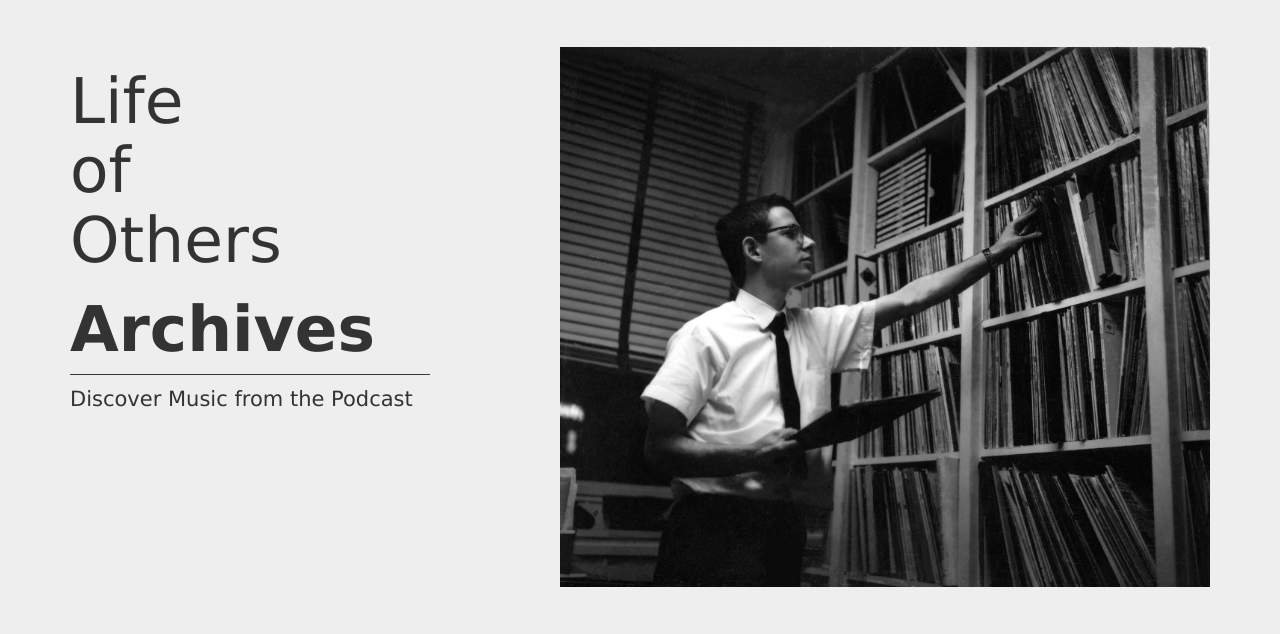
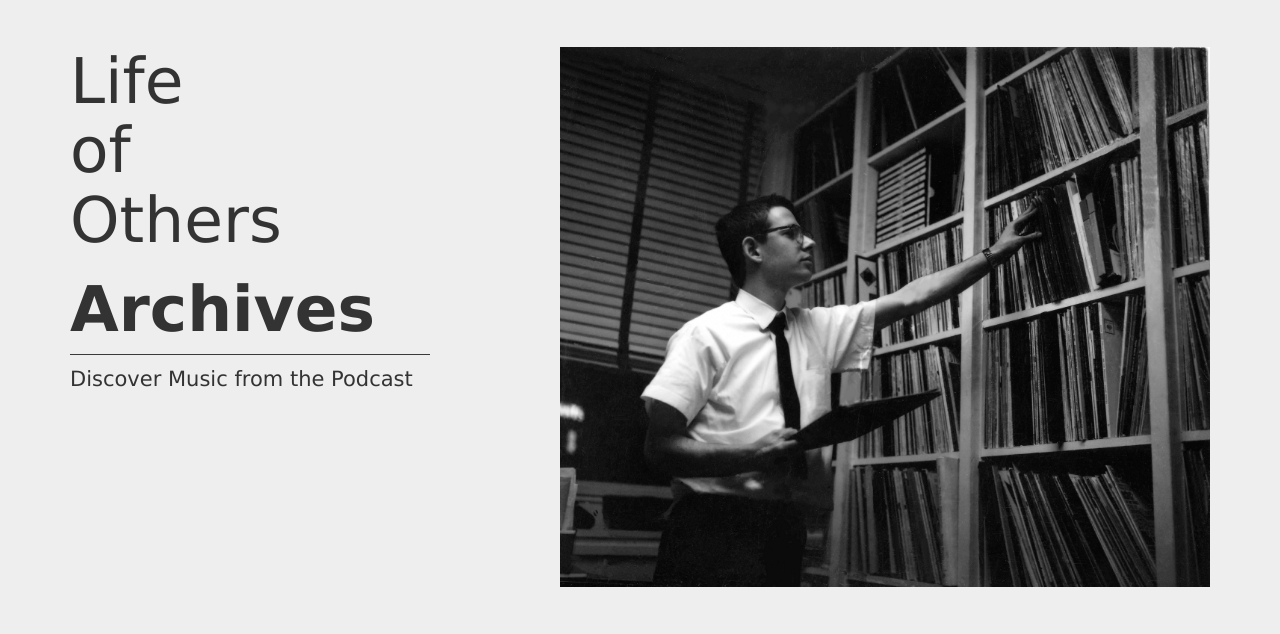
Before and after one commit to roeyherzel/theme-time-radio, a Flask app: template archive/templates/index.html in a window 1280 px wide. Shown: the part 51-685 px from the top of the page. Run offline with Flask 2, Linux system fonts and the light colour scheme; the template is opened without the code that fills it, so the values that code supplies are empty; some libraries are stand-ins or nearby versions.

Commit message:
remove top margin from title

```diff
--- a/archive/templates/index.html
+++ b/archive/templates/index.html
@@ -12,7 +12,7 @@
     <div class="container">
       <div class="row">
 
-        <div class="col-md-4 ">
+        <div class="col-md-4">
           <h1>Life<br>of<br>Others</h1>
           <h1 class="strong">Archives</h1>
           <hr class="hr-dark-thin">
@@ -114,6 +114,9 @@
     .jumbotron img {
       width: 650px;
     }
+    .jumbotron .row h1:first-of-type {
+      margin-top: 0;
+    }
     .page-content h3 {
         margin-top: 30px;
     }
```
